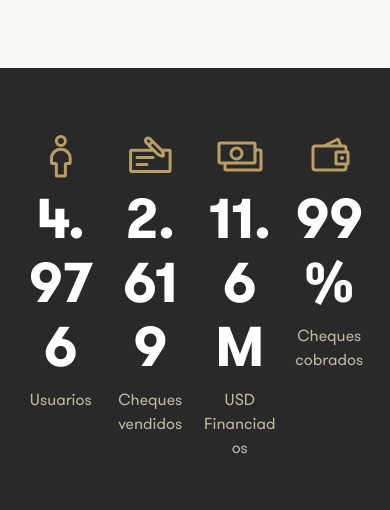
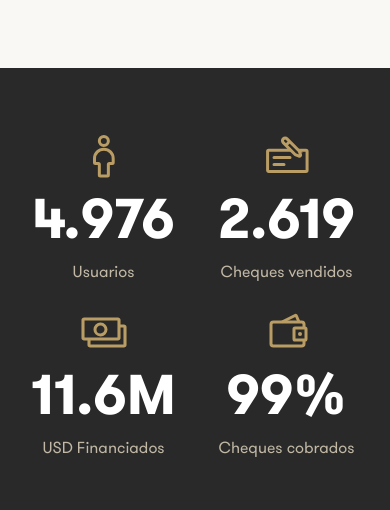
Before and after one commit to Daniela-A/mi-cheque, a plain HTML site: page index.html in a window 390 px wide. Shown: the part 1420-1930 px from the top of the page. Drawn offline with nearby package versions, Linux system fonts and the light colour scheme.

Commit message:
Make stats section responsive

```diff
--- a/css/main.css
+++ b/css/main.css
@@ -599,9 +599,16 @@ button.Link {
 
 .Statistics {
   display: grid;
-  gap: 16px;
-  grid: auto-flow / repeat(4, 1fr);
+  gap: 24px;
+  grid: auto-flow / repeat(2, 1fr);
   text-align: center;
+}
+
+@media (min-width: 768px) {
+  .Statistics {
+    gap: 16px;
+    grid: auto-flow / repeat(4, 1fr);
+  }
 }
 
 .Statistics__Numbers {
```
